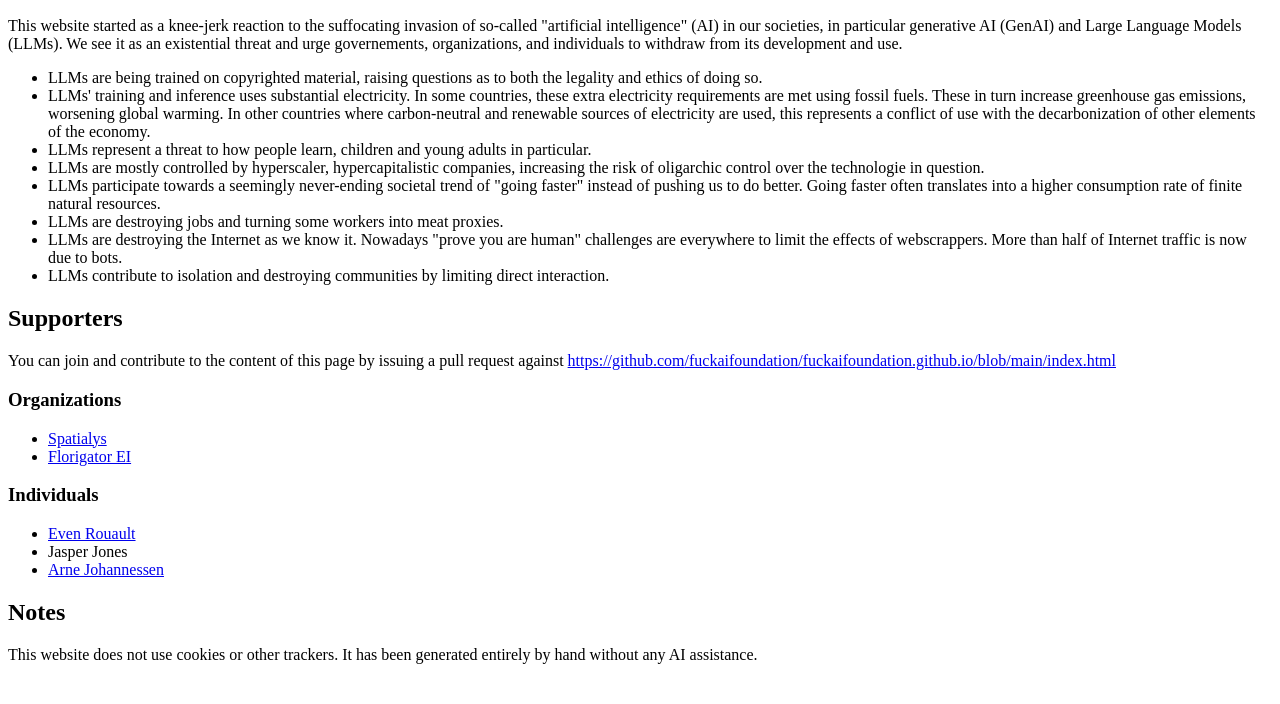
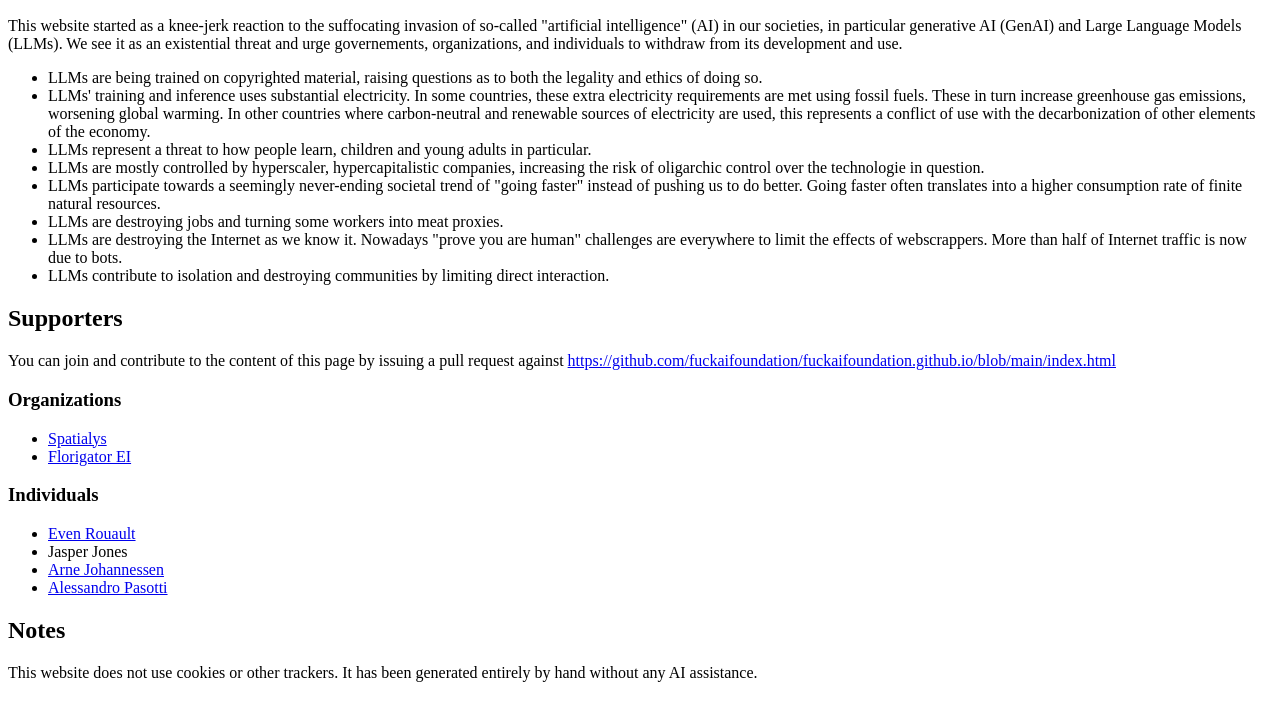
Before and after one commit to fuckaifoundation/fuckaifoundation.github.io, a plain HTML site: page index.html in a window 1280 px wide. Shown: the part 96-800 px from the top of the page. Drawn offline with Linux system fonts and the light colour scheme.

Commit message:
Add elpaso to the list

```diff
--- a/index.html
+++ b/index.html
@@ -73,6 +73,7 @@ https://github.com<wbr>/fuckaifoundation<wbr>/fuckaifoundation.github.io<wbr>/bl
 <li><a href="https://github.com/rouault">Even Rouault</a></li>
 <li>Jasper Jones</li>
 <li><a href="https://github.com/johannessen">Arne Johannessen</a></li>
+<li><a href="https://github.com/elpaso">Alessandro Pasotti</a></li>
 </ul>
 </p>
 
```
